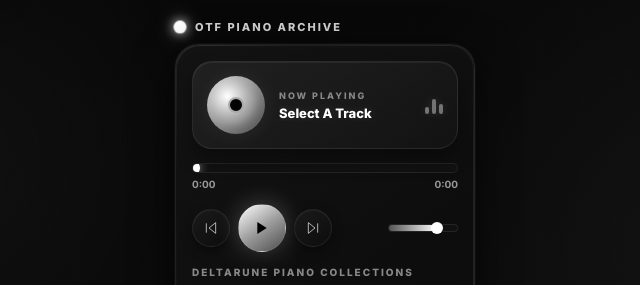
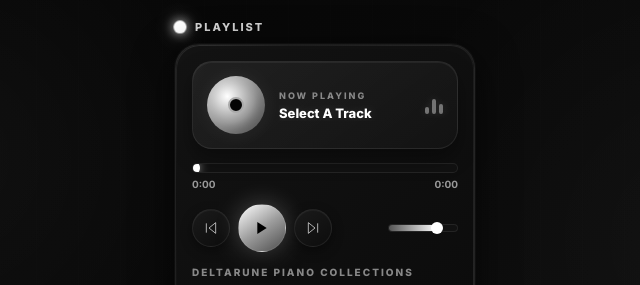
Before and after one commit to TakumiKisai/music, a plain HTML site: page index.html in a window 1280 px wide. Shown: the top 285 px of the page, 315-955 px from the left. Drawn offline with Linux system fonts and the light colour scheme.

Commit message:
Update index.html

```diff
--- a/index.html
+++ b/index.html
@@ -582,7 +582,7 @@
 
 <div class="sec-label">
 <div class="dot"></div>
-OTF Piano Archive
+Playlist
 </div>
 
 <div class="music-card">
```
